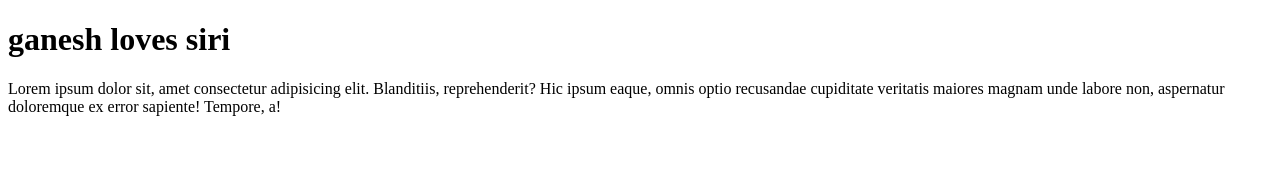
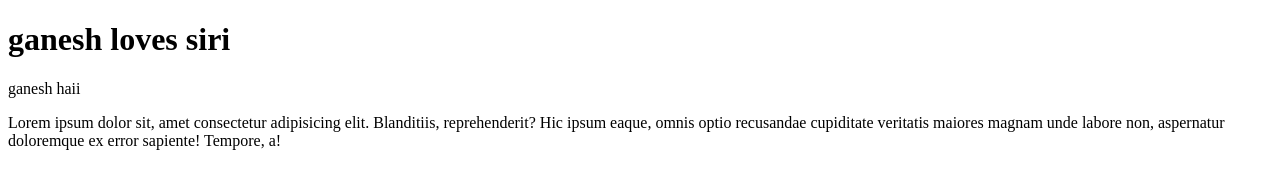
Before and after one commit to VenkataCharan1/potti, a plain HTML site: page gani.html in a window 1280 px wide. Drawn offline with Linux system fonts and the light colour scheme.

Commit message:
Update gani.html

```diff
--- a/gani.html
+++ b/gani.html
@@ -7,6 +7,7 @@
 </head>
 <body>
     <h1>ganesh loves siri</h1>
+    <p>ganesh haii</p>
     <p>Lorem ipsum dolor sit, amet consectetur adipisicing elit. Blanditiis, reprehenderit? Hic ipsum eaque, omnis optio recusandae cupiditate veritatis maiores magnam unde labore non, aspernatur doloremque ex error sapiente! Tempore, a!</p>
 </body>
 </html>
```
